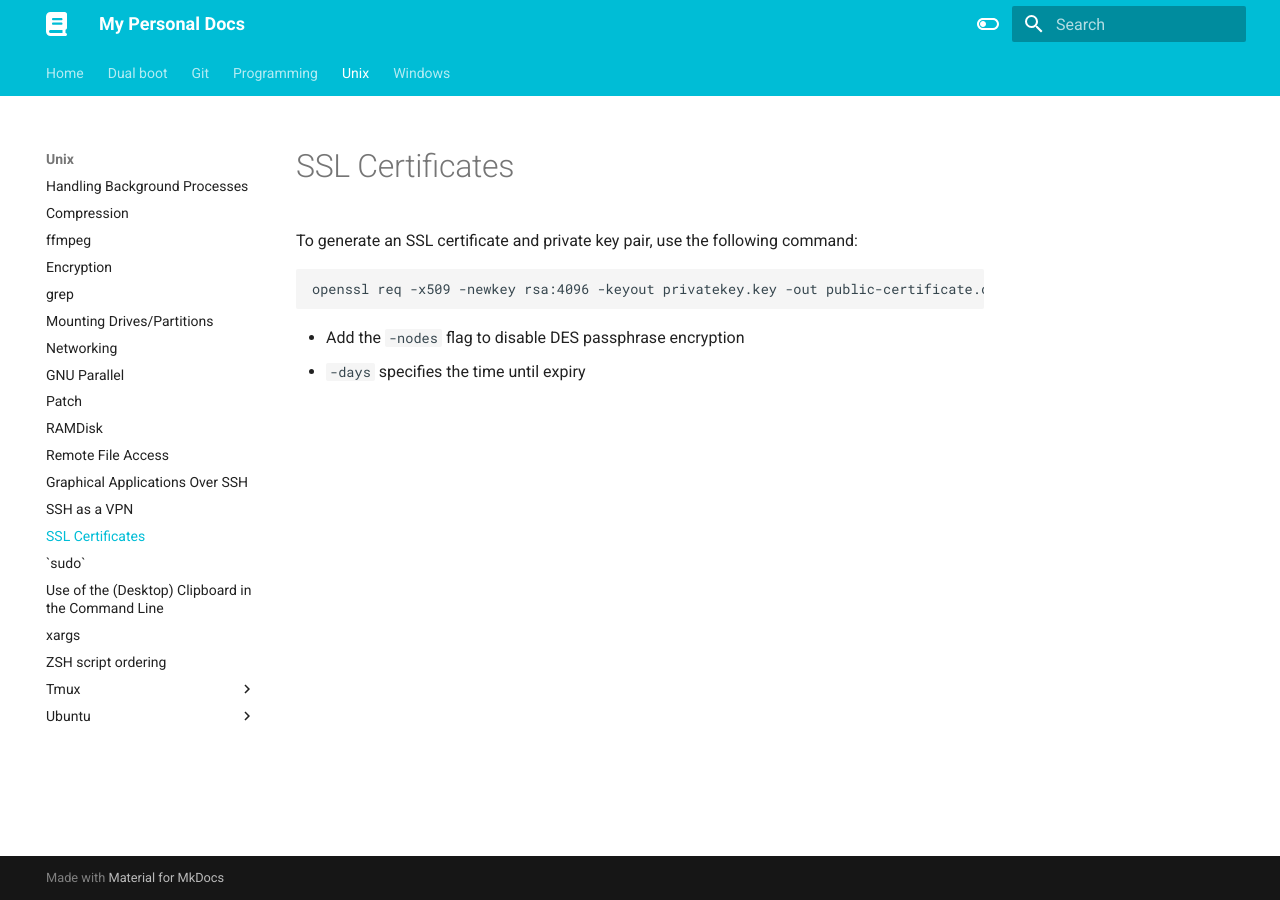
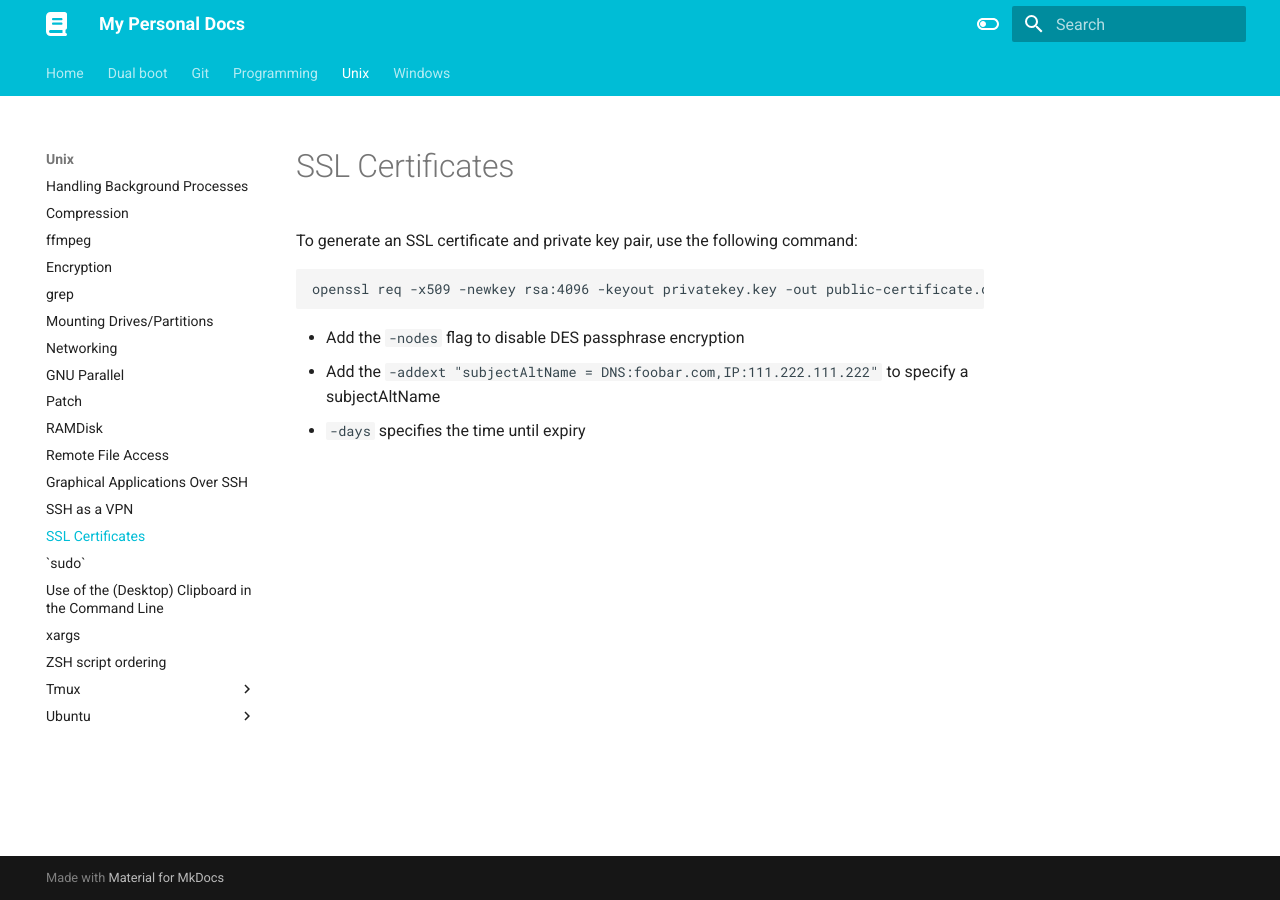
Before and after one commit to jwblangley/docs, an MkDocs documentation site: the page built from docs/unix/ssl.md, in a window 1280 px wide. Built offline with MkDocs 1.6.1 and Material for MkDocs 9.7.7, drawn with Linux system fonts in a browser that asks for light colours.

Commit message:
Show how to add SANs to openssl calls

````diff
--- a/docs/unix/ssl.md
+++ b/docs/unix/ssl.md
@@ -5,4 +5,5 @@ openssl req -x509 -newkey rsa:4096 -keyout privatekey.key -out public-certificat
 ```
 
 * Add the `-nodes` flag to disable DES passphrase encryption
+* Add the `-addext "subjectAltName = DNS:foobar.com,IP:111.222.111.222"` to specify a subjectAltName
 * `-days` specifies the time until expiry
````
